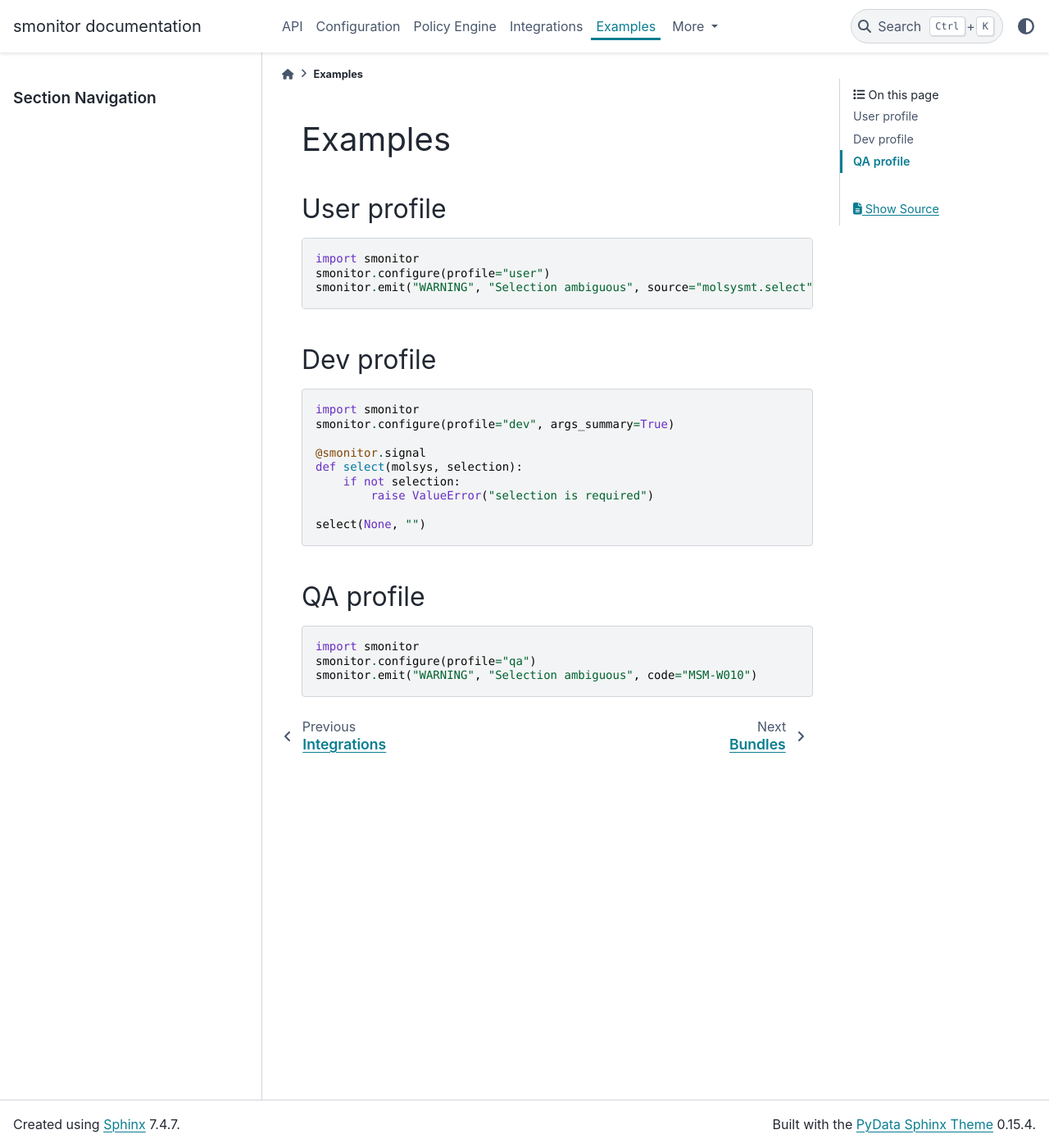
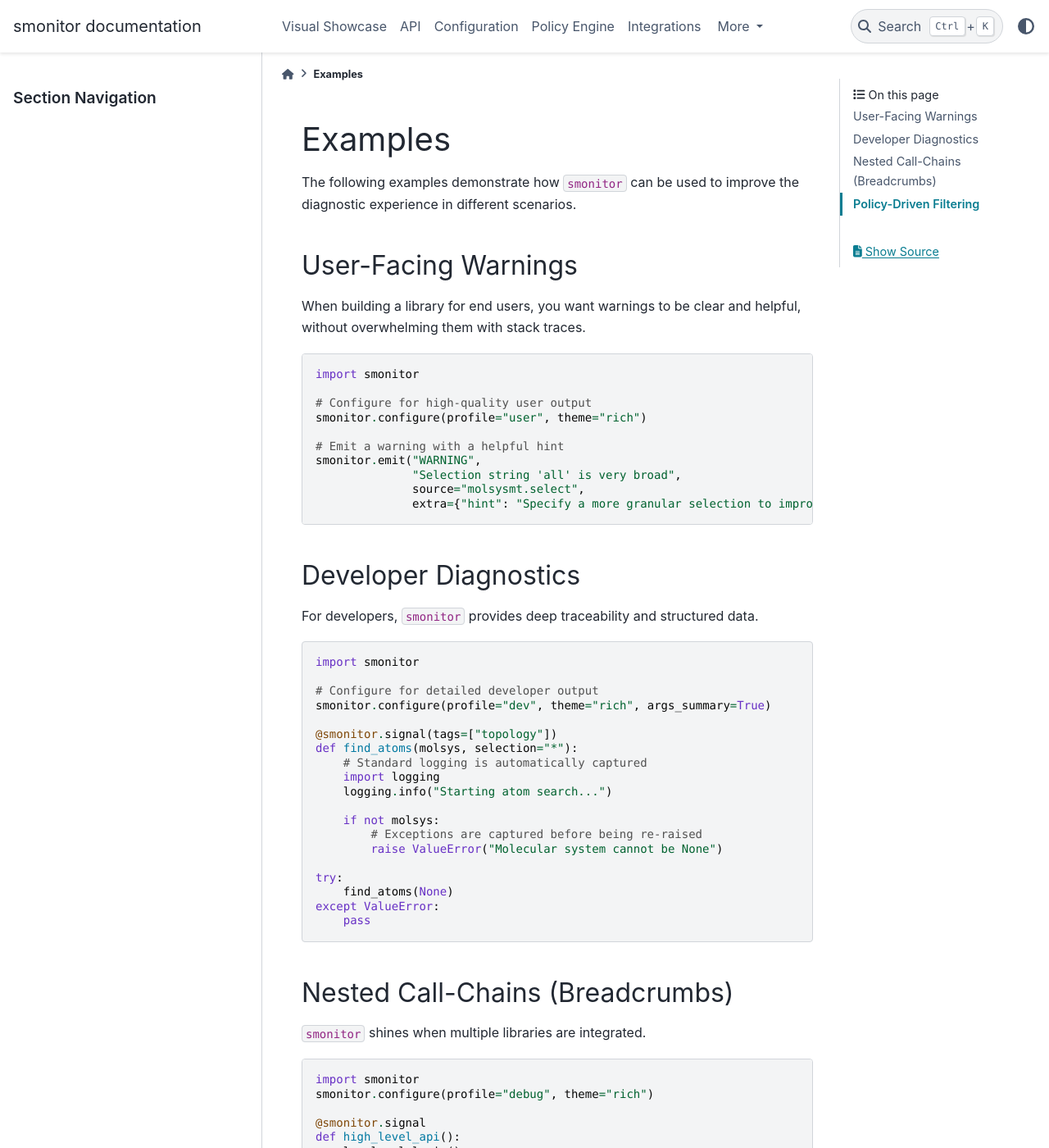
Before and after one commit to uibcdf/smonitor, a Sphinx documentation site: the page built from docs/examples.rst, in a window 1280 px wide and 1400 px high. Shown: the whole window at 82% size. Built offline with Sphinx 7.4.7 and the PyData theme 0.15.4, drawn with Linux system fonts in a browser that asks for light colours; some of the changed text lies outside the part shown.

Commit message:
Docs: elevate documentation quality with visual showcase and cookbook improvements

```diff
--- a/docs/examples.rst
+++ b/docs/examples.rst
@@ -1,35 +1,93 @@
 Examples
 ========
 
-User profile
-------------
+The following examples demonstrate how ``smonitor`` can be used to improve
+the diagnostic experience in different scenarios.
 
-::
+User-Facing Warnings
+--------------------
+
+When building a library for end users, you want warnings to be clear and
+helpful, without overwhelming them with stack traces.
+
+.. code-block:: python
 
   import smonitor
-  smonitor.configure(profile="user")
-  smonitor.emit("WARNING", "Selection ambiguous", source="molsysmt.select")
 
-Dev profile
------------
+  # Configure for high-quality user output
+  smonitor.configure(profile="user", theme="rich")
 
-::
+  # Emit a warning with a helpful hint
+  smonitor.emit("WARNING",
+                "Selection string 'all' is very broad",
+                source="molsysmt.select",
+                extra={"hint": "Specify a more granular selection to improve performance."})
+
+Developer Diagnostics
+---------------------
+
+For developers, ``smonitor`` provides deep traceability and structured data.
+
+.. code-block:: python
 
   import smonitor
-  smonitor.configure(profile="dev", args_summary=True)
+
+  # Configure for detailed developer output
+  smonitor.configure(profile="dev", theme="rich", args_summary=True)
+
+  @smonitor.signal(tags=["topology"])
+  def find_atoms(molsys, selection="*"):
+      # Standard logging is automatically captured
+      import logging
+      logging.info("Starting atom search...")
+
+      if not molsys:
+          # Exceptions are captured before being re-raised
+          raise ValueError("Molecular system cannot be None")
+
+  try:
+      find_atoms(None)
+  except ValueError:
+      pass
+
+Nested Call-Chains (Breadcrumbs)
+-------------------------------
+
+``smonitor`` shines when multiple libraries are integrated.
+
+.. code-block:: python
+
+  import smonitor
+  smonitor.configure(profile="debug", theme="rich")
 
   @smonitor.signal
-  def select(molsys, selection):
-      if not selection:
-          raise ValueError("selection is required")
+  def high_level_api():
+      low_level_logic()
 
-  select(None, "")
+  @smonitor.signal
+  def low_level_logic():
+      smonitor.emit("INFO", "Executing deep logic")
 
-QA profile
-----------
+  high_level_api()
+  # Output will show the breadcrumb trail: [high_level_api ❯ low_level_logic]
 
-::
+Policy-Driven Filtering
+-----------------------
+
+Prevent "log flooding" in repetitive loops using the policy engine.
+
+.. code-block:: python
 
   import smonitor
-  smonitor.configure(profile="qa")
-  smonitor.emit("WARNING", "Selection ambiguous", code="MSM-W010")
+
+  # Only allow 1 warning every 100 calls for a specific code
+  smonitor.configure(
+      filters=[
+          {"when": {"code": "W001"}, "rate_limit": "1/100"}
+      ]
+  )
+
+  for i in range(1000):
+      smonitor.emit("WARNING", "Repetitive warning", code="W001")
+
+  # Only 10 warnings will actually be shown.
--- a/docs/index.rst
+++ b/docs/index.rst
@@ -9,6 +9,7 @@
 .. toctree::
    :maxdepth: 2
 
+   showcase
    api
    configuration
    policy
--- /dev/null
+++ b/docs/showcase.rst
@@ -0,0 +1,43 @@
+Visual Showcase
+===============
+
+smonitor features an exceptional visual interface when using the ``rich`` theme.
+It transforms standard Python logs and warnings into structured, high-value
+diagnostic cards.
+
+Exceptional Rich Handler
+------------------------
+
+The ``RichConsoleHandler`` is the center of the UI/UX. It includes:
+
+- **Iconography**: Distinct icons for gravity levels (⚙ DEBUG, ℹ INFO, ⚠ WARNING, ✘ ERROR).
+- **Hierarchical Layout**: Meta-data (source, code, timestamp) is separated from the main message.
+- **Breadcrumb Paths**: Call-chains are visualized using modern symbols (❯).
+- **Profile-Driven Styles**: Elegant panels for users, and structured audit logs for developers.
+
+User Profile
+~~~~~~~~~~~~
+
+Designed for clarity and calm. It hides technical noise and focuses on the
+message and the solution (Hint).
+
+.. image:: _static/showcase_user.png
+   :align: center
+   :alt: User profile showcase
+
+Developer Profile
+~~~~~~~~~~~~~~~~~
+
+Designed for precision. It provides a structured report of every event, including
+the exact call chain and structured extra data.
+
+.. image:: _static/showcase_dev.png
+   :align: center
+   :alt: Developer profile showcase
+
+Symmetry with the Ecosystem
+---------------------------
+
+smonitor provides a consistent look and feel across MolSysMT, ArgDigest, and DepDigest.
+When an error occurs in a low-level library like PyUnitWizard, it is traced back
+to the user-facing function in MolSysMT, providing a complete "Breadcrumb" trail.
```
Also changed, not shown: docs/cookbook.rst (+20 -0 lines), 1 other file.
